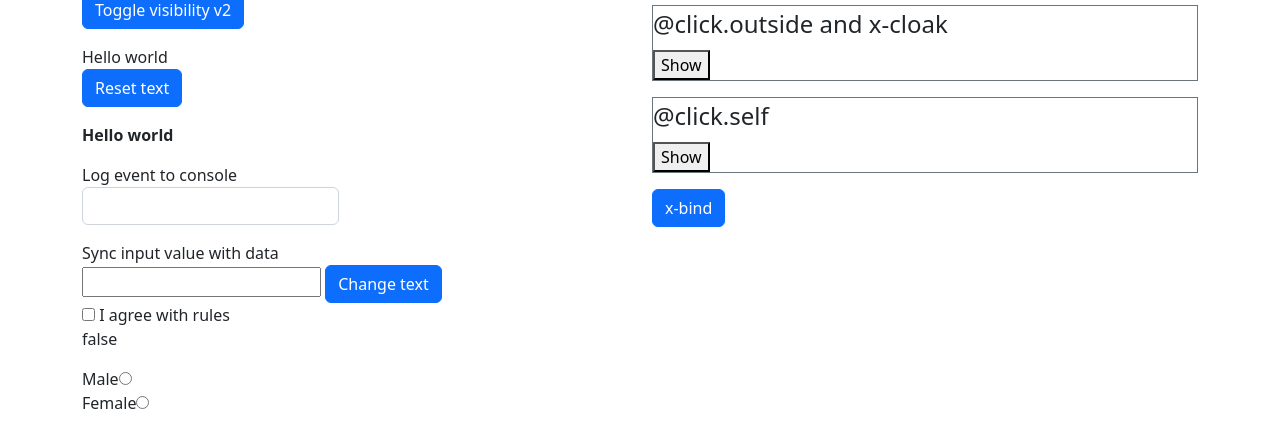
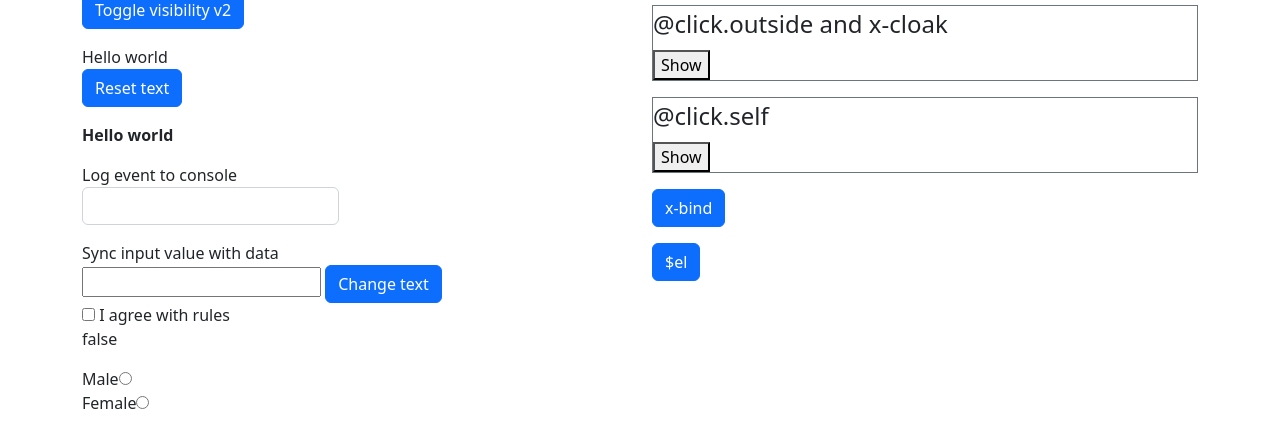
Before and after one commit to VetalM84/flask-htmx, a Flask app: page /alpine in a window 1280 px wide. Shown: the part 153-601 px from the top of the page. Run offline with Flask 3, Linux system fonts and the light colour scheme; some libraries are stand-ins or nearby versions.

Commit message:
Add @el snippet

```diff
--- a/templates/alpine.html
+++ b/templates/alpine.html
@@ -134,6 +134,10 @@
 					</button>
 				</div>
 
+				<div class="my-3" x-data="">
+					<button @click="$el.innerText = 'Hello world!'" class="btn btn-primary">$el</button>
+				</div>
+
 			</div>
 		</div>
 	</div>
```
Also changed, not shown: README.md.
